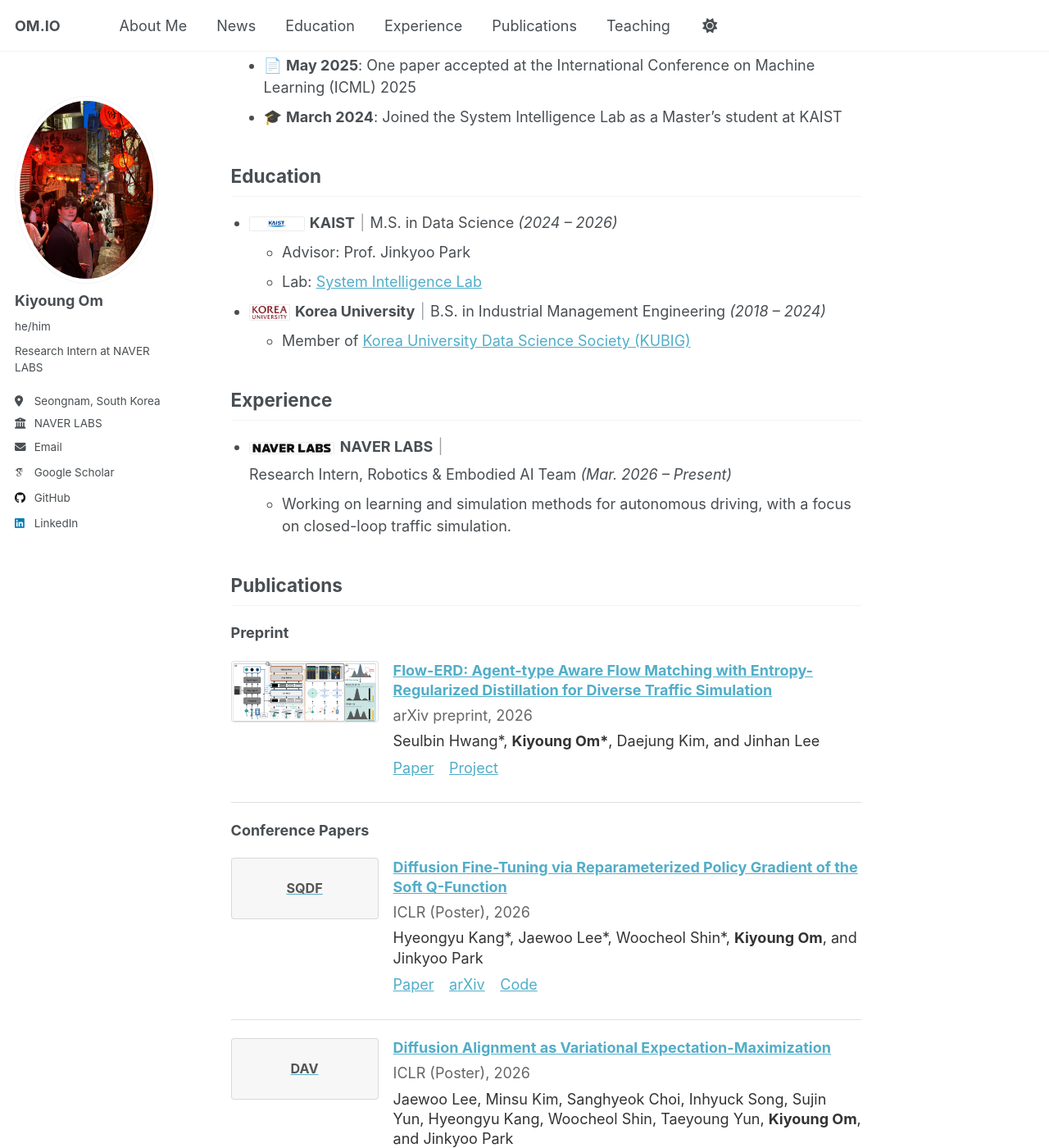
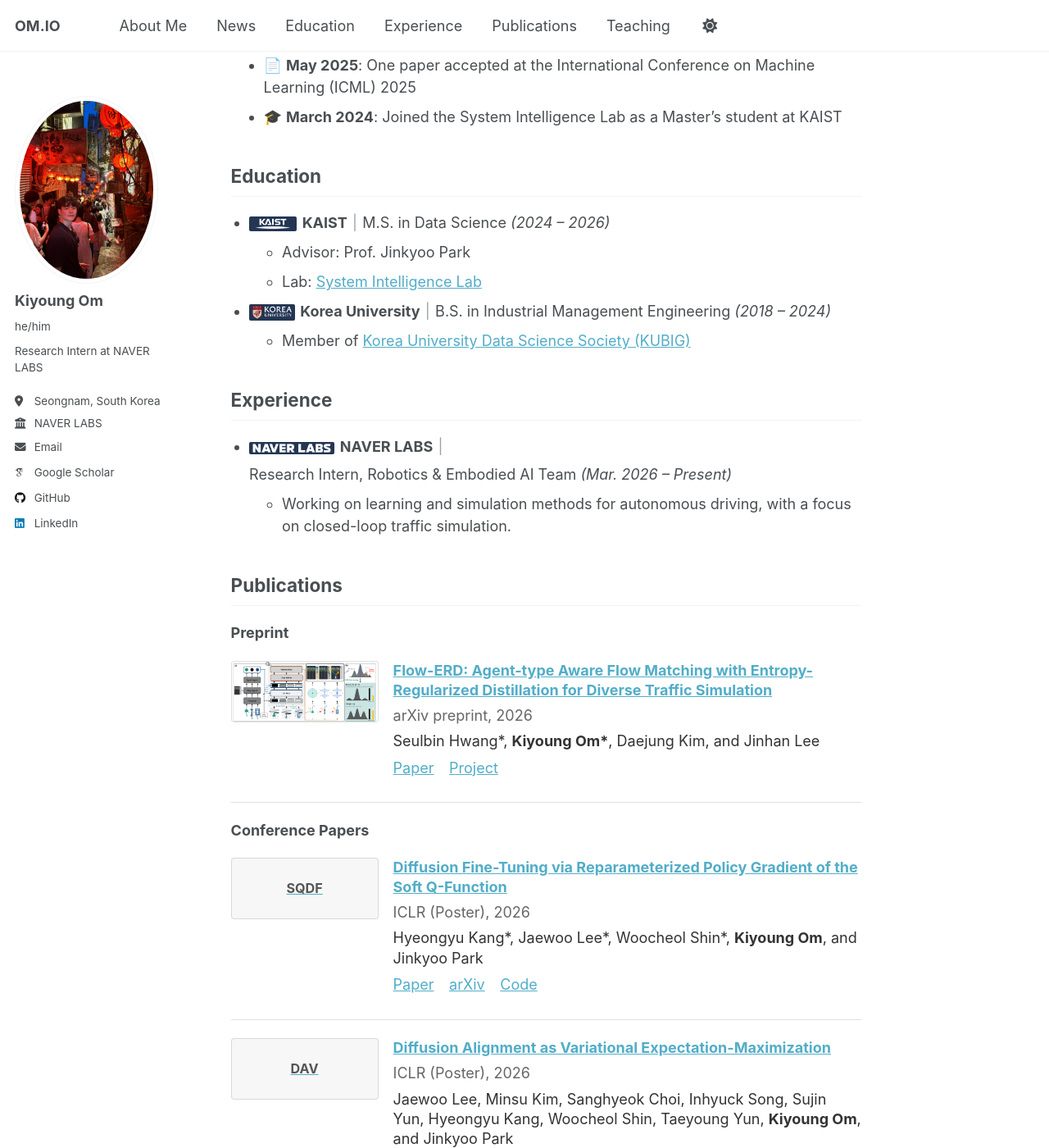
Before and after one commit to umkiyoung/umkiyoung.github.io, a Jekyll site: the page built from _pages/about.md, in a window 1280 px wide and 1400 px high, scrolled down 493 px. Shown: the whole window at 82% size. Built offline with Jekyll 4.4.1, drawn with Linux system fonts in a browser that asks for light colours; some web fonts are replaced.

Commit message:
Use navy logo badges

```diff
--- a/_pages/about.md
+++ b/_pages/about.md
@@ -23,7 +23,7 @@ Hi! I'm Kiyoung Om, a research intern on the Robotics & Embodied AI Team at [NAV
 <ul class="affiliation-list">
   <li>
     <p class="affiliation-line">
-      <img class="affiliation-logo affiliation-logo--kaist" src="/images/logos/kaist-logo.gif" alt="KAIST logo">
+      <img class="affiliation-logo affiliation-logo--kaist" src="/images/logos/kaist-logo-white.png" alt="KAIST logo">
       <strong>KAIST</strong>
       <span class="affiliation-separator">|</span>
       <span>M.S. in Data Science <em>(2024 – 2026)</em></span>
@@ -35,7 +35,7 @@ Hi! I'm Kiyoung Om, a research intern on the Robotics & Embodied AI Team at [NAV
   </li>
   <li>
     <p class="affiliation-line">
-      <img class="affiliation-logo affiliation-logo--ku" src="/images/logos/korea-university-logo.png" alt="Korea University logo">
+      <img class="affiliation-logo affiliation-logo--ku" src="/images/logos/korea-university-logo-white.png" alt="Korea University logo">
       <strong>Korea University</strong>
       <span class="affiliation-separator">|</span>
       <span>B.S. in Industrial Management Engineering <em>(2018 – 2024)</em></span>
@@ -51,7 +51,7 @@ Hi! I'm Kiyoung Om, a research intern on the Robotics & Embodied AI Team at [NAV
 <ul class="affiliation-list">
   <li>
     <p class="affiliation-line">
-      <img class="affiliation-logo affiliation-logo--naver" src="/images/logos/naver-labs-logo.png" alt="NAVER LABS logo">
+      <img class="affiliation-logo affiliation-logo--naver" src="/images/logos/naver-labs-logo-white.png" alt="NAVER LABS logo">
       <strong>NAVER LABS</strong>
       <span class="affiliation-separator">|</span>
       <span>Research Intern, Robotics & Embodied AI Team <em>(Mar. 2026 – Present)</em></span>
--- a/assets/css/main.scss
+++ b/assets/css/main.scss
@@ -94,8 +94,8 @@ html {
   max-height: 1.1rem;
   padding: 0.06rem 0.18rem;
   object-fit: contain;
-  background: #fff;
-  border: 1px solid rgba(0, 0, 0, 0.08);
+  background: #243653;
+  border: 1px solid rgba(36, 54, 83, 0.28);
   border-radius: 2px;
 }
 
```
Also changed, not shown: images/logos/kaist-logo-white.png (added), images/logos/korea-university-logo-white.png (added), images/logos/naver-labs-logo-white.png (added).
